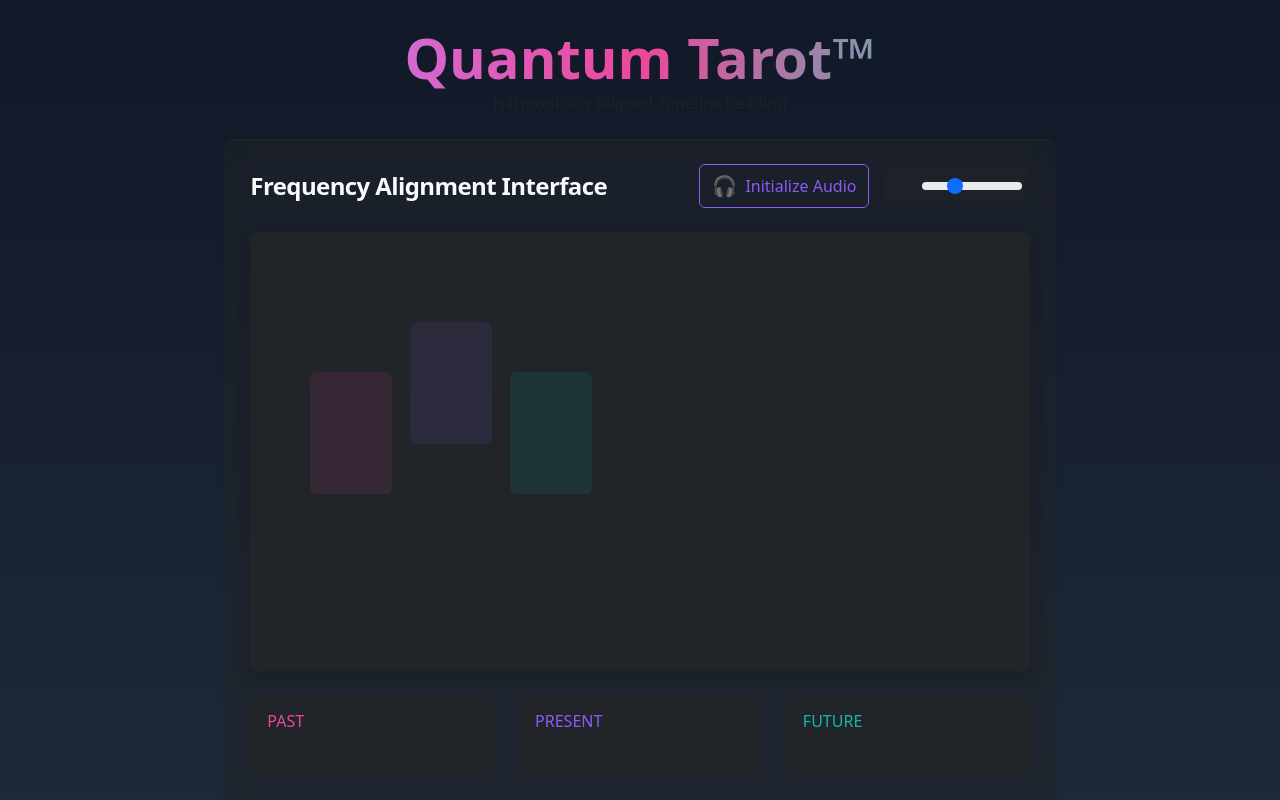
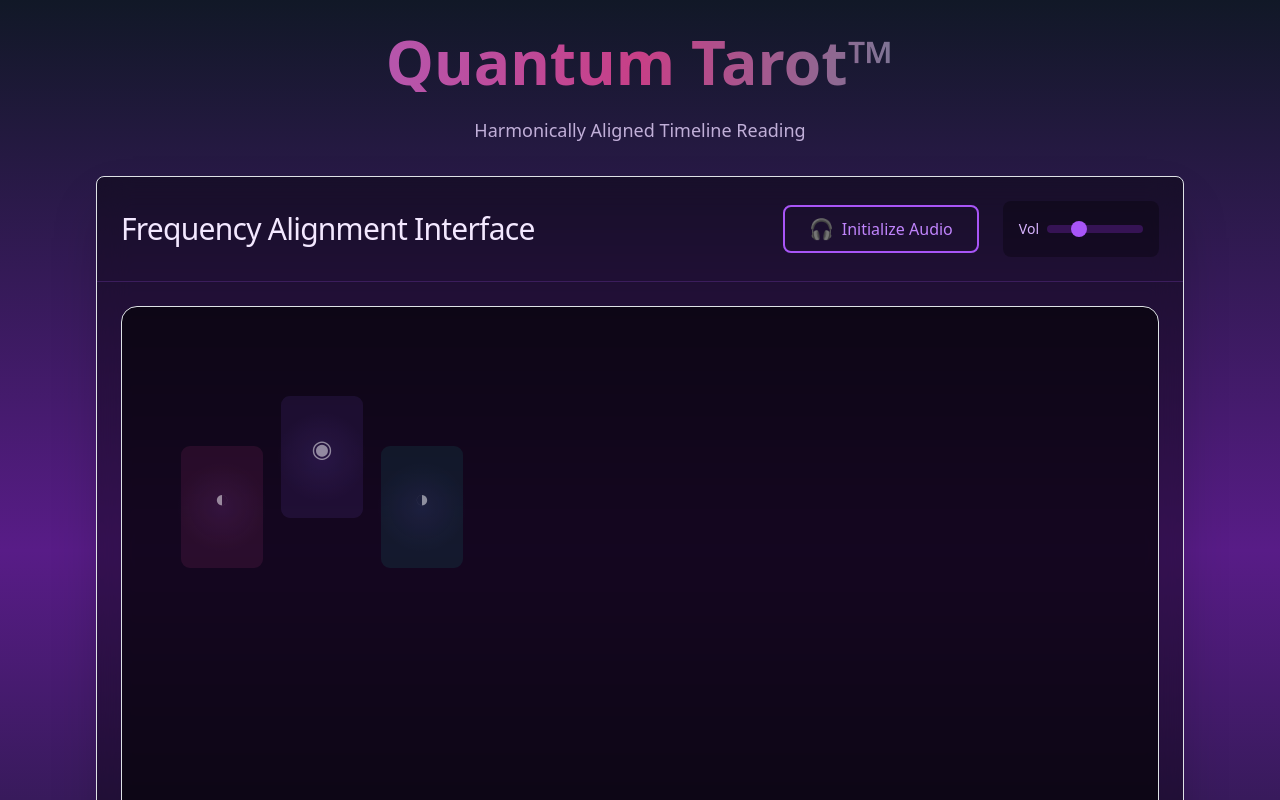
Before and after one commit to DevGruGold/quantum-tarot-game, a React (Vite) app: page / in a window 1280 px wide. Shown: the top 800 px of the page. Built offline with nearby package versions, Linux system fonts and the light colour scheme.

Commit message:
Update UI components
Refactor and enhance the user interface for improved aesthetics and functionality.
[skip gpt_engineer]

```diff
--- a/src/components/QuantumTarot.tsx
+++ b/src/components/QuantumTarot.tsx
@@ -170,54 +170,57 @@ const QuantumTarot = () => {
   }, []);
 
   return (
-    <div className="container-fluid min-vh-100 bg-gradient-to-b from-gray-900 to-gray-800 text-light py-4">
-      <div className="row justify-content-center mb-4">
-        <div className="col-12 col-md-10 col-lg-8 text-center">
-          <h1 className="display-4 fw-bold bg-clip-text text-transparent bg-gradient-to-r from-purple-400 via-pink-500 to-teal-400">
+    <div className="min-h-screen bg-gradient-to-b from-gray-900 via-purple-900 to-gray-900 text-light py-8 px-4">
+      <div className="container mx-auto max-w-6xl">
+        <div className="text-center mb-8">
+          <h1 className="text-5xl md:text-6xl font-bold bg-clip-text text-transparent bg-gradient-to-r from-purple-400 via-pink-500 to-teal-400 mb-4 quantum-pulse">
             Quantum Tarot™
           </h1>
-          <p className="text-muted">
+          <p className="text-lg text-purple-200 opacity-80">
             Harmonically Aligned Timeline Reading
           </p>
         </div>
-      </div>
 
-      <div className="row justify-content-center">
-        <div className="col-12 col-md-10 col-lg-8">
-          <Card className="bg-dark bg-opacity-50 backdrop-blur border-dark">
-            <CardHeader>
-              <div className="d-flex justify-content-between align-items-center flex-wrap gap-3">
-                <CardTitle className="h4 text-light mb-0">
+        <Card className="bg-black/40 backdrop-blur-lg border border-purple-500/20 shadow-2xl">
+          <CardHeader className="border-b border-purple-500/20">
+            <div className="flex flex-col md:flex-row justify-between items-center gap-4">
+              <CardTitle className="text-2xl md:text-3xl text-purple-100 font-light">
                 Frequency Alignment Interface
               </CardTitle>
-                <div className="d-flex align-items-center gap-3">
+              <div className="flex items-center gap-4">
                 <button
                   onClick={initializeAudio}
-                    className="btn btn-outline-purple d-flex align-items-center gap-2"
+                  className="btn-outline-purple px-4 py-2 rounded-lg flex items-center gap-2 transition-all hover:bg-purple-600 hover:text-white"
                 >
-                    <span className="fs-5">🎧</span>
+                  <span className="text-xl">🎧</span>
                   <span>{audioInitialized ? "Audio Ready" : "Initialize Audio"}</span>
                 </button>
-                  <div className="d-flex align-items-center gap-2 bg-dark bg-opacity-50 rounded p-2">
-                    <span className="small text-muted">Vol</span>
+                <div className="flex items-center gap-2 bg-black/30 rounded-lg p-3">
+                  <span className="text-sm text-purple-300">Vol</span>
                   <input
                     type="range"
                     min="0"
                     max="100"
                     value={volume * 100}
                     onChange={(e) => setVolume(Number(e.target.value) / 100)}
-                      className="form-range"
-                      style={{ width: '100px' }}
+                    className="form-range w-24"
                   />
                 </div>
               </div>
             </div>
           </CardHeader>
 
-            <CardContent>
-              <div className="d-flex flex-column gap-4">
-                <div className="position-relative ratio ratio-16x9 bg-dark rounded-3 overflow-hidden border border-dark shadow">
+          <CardContent className="p-6">
+            <div className="space-y-8">
+              <div className="relative aspect-[16/9] bg-black/60 rounded-2xl overflow-hidden border border-purple-500/20 shadow-inner">
                 <svg width="100%" height="100%" preserveAspectRatio="xMidYMid meet">
+                  <defs>
+                    <radialGradient id="cardGlow" cx="50%" cy="50%" r="50%" fx="50%" fy="50%">
+                      <stop offset="0%" stopColor="rgba(139, 92, 246, 0.3)" />
+                      <stop offset="100%" stopColor="rgba(139, 92, 246, 0)" />
+                    </radialGradient>
+                  </defs>
+
                   {positions.map((pos) => {
                     const vibration = selectedPosition?.id === pos.id
                       ? Math.sin(time * pos.baseFreq/100) * 5
@@ -228,19 +231,27 @@ const QuantumTarot = () => {
                         key={pos.id}
                         transform={`translate(${pos.x + vibration}, ${pos.y})`}
                         onClick={() => handlePositionSelect(pos)}
-                          className="cursor-pointer"
-                          style={{ transition: 'transform 0.3s ease' }}
+                        className="cursor-pointer transition-transform duration-300 hover:scale-105"
                       >
+                        {/* Background glow */}
+                        <circle
+                          r="45"
+                          fill="url(#cardGlow)"
+                          opacity={selectedPosition?.id === pos.id ? "1" : "0.3"}
+                        />
+
+                        {/* Card rectangle */}
                         <rect
                           x="-40"
                           y="-60"
                           width="80"
                           height="120"
-                            rx="6"
+                          rx="8"
                           fill={pos.color}
-                            opacity={cardData[pos.id] ? "0.8" : selectedPosition?.id === pos.id ? "0.4" : "0.1"}
+                          opacity={cardData[pos.id] ? "0.9" : selectedPosition?.id === pos.id ? "0.4" : "0.1"}
                           stroke={pos.color}
                           strokeWidth="2"
+                          className="shadow-lg"
                         />
 
                         {selectedPosition?.id === pos.id && !cardData[pos.id] && (
@@ -249,44 +260,57 @@ const QuantumTarot = () => {
                               r={25 + Math.sin(time * 5) * 8}
                               fill="none"
                               stroke={pos.color}
-                                strokeWidth="1.5"
-                                opacity="0.3"
+                              strokeWidth="2"
+                              opacity="0.4"
                             >
                               <animate
                                 attributeName="r"
-                                  values="25;32;25"
-                                  dur="1.5s"
+                                values="25;35;25"
+                                dur="2s"
                                 repeatCount="indefinite"
                               />
                             </circle>
 
+                            {/* Progress bar */}
+                            <g transform="translate(0, 45)">
                               <rect
                                 x="-25"
-                                y="45"
+                                y="0"
                                 width="50"
-                                height="5"
+                                height="4"
+                                rx="2"
                                 fill="none"
                                 stroke={pos.color}
-                                strokeWidth="1.5"
+                                strokeWidth="1"
+                                opacity="0.3"
                               />
                               <rect
                                 x="-25"
-                                y="45"
+                                y="0"
                                 width={50 * resonanceLevel}
-                                height="5"
+                                height="4"
+                                rx="2"
                                 fill={pos.color}
                                 opacity="0.8"
+                              >
+                                <animate
+                                  attributeName="opacity"
+                                  values="0.6;1;0.6"
+                                  dur="1.5s"
+                                  repeatCount="indefinite"
                                 />
+                              </rect>
+                            </g>
                           </>
                         )}
 
-                          {cardData[pos.id] && (
+                        {cardData[pos.id] ? (
                           <>
                             <text
                               y="-30"
                               textAnchor="middle"
                               fill="white"
-                                fontSize="12"
+                              fontSize="14"
                               className="font-bold"
                             >
                               {cardData[pos.id].name}
@@ -295,12 +319,22 @@ const QuantumTarot = () => {
                               y="0"
                               textAnchor="middle"
                               fill="white"
-                                fontSize="10"
-                                opacity="0.8"
+                              fontSize="24"
+                              opacity="0.9"
                             >
                               {pos.icon}
                             </text>
                           </>
+                        ) : (
+                          <text
+                            y="0"
+                            textAnchor="middle"
+                            fill="white"
+                            fontSize="24"
+                            opacity={selectedPosition?.id === pos.id ? "0.9" : "0.5"}
+                          >
+                            {pos.icon}
+                          </text>
                         )}
                       </g>
                     );
@@ -308,41 +342,39 @@ const QuantumTarot = () => {
                 </svg>
               </div>
 
-                <div className="row g-4">
+              <div className="grid grid-cols-1 md:grid-cols-3 gap-6">
                 {positions.map(pos => (
-                    <div key={pos.id} className="col-12 col-md-4">
+                  <div key={pos.id} className="card-container">
                     <div
-                        className={`card h-100 border ${
+                      className={`card h-full border rounded-xl p-6 backdrop-blur-sm transition-all ${
                         selectedPosition?.id === pos.id
-                            ? 'bg-dark bg-opacity-80 border-secondary'
-                            : 'bg-dark bg-opacity-20 border-dark'
+                          ? 'bg-purple-900/40 border-purple-500/50 shadow-lg shadow-purple-500/20'
+                          : 'bg-black/20 border-purple-500/10 hover:border-purple-500/30'
                       }`}
                     >
-                        <div className="card-body">
-                          <h5 className="card-title" style={{ color: pos.color }}>
+                      <h3 className="text-xl font-semibold mb-4" style={{ color: pos.color }}>
                         {pos.id.toUpperCase()}
-                          </h5>
+                      </h3>
 
                       {cardData[pos.id] ? (
-                            <div className="d-flex flex-column gap-2">
-                              <div className="fw-bold text-white">
+                        <div className="space-y-3">
+                          <div className="text-lg font-bold text-white">
                             {cardData[pos.id].name}
                           </div>
-                              <div className="small text-purple-300">
+                          <div className="text-sm text-purple-300">
                             {cardData[pos.id].quantum}
                           </div>
-                              <div className="small text-info">
+                          <div className="text-sm text-teal-300">
                             {cardData[pos.id].astro}
                           </div>
                         </div>
                       ) : (
-                            <p className="card-text text-muted small mb-0">
+                        <p className="text-purple-200/60 text-sm">
                           {selectedPosition?.id === pos.id
                             ? `Aligning to ${pos.baseFreq}Hz...`
                             : pos.description}
                         </p>
                       )}
-                        </div>
                     </div>
                   </div>
                 ))}
@@ -352,7 +384,6 @@ const QuantumTarot = () => {
         </Card>
       </div>
     </div>
-    </div>
   );
 };
 
--- a/src/index.css
+++ b/src/index.css
@@ -62,7 +62,7 @@
 @keyframes quantum-pulse {
   0%, 100% {
     transform: scale(1);
-    opacity: 0.5;
+    opacity: 0.8;
   }
   50% {
     transform: scale(1.05);
@@ -71,7 +71,7 @@
 }
 
 .quantum-pulse {
-  animation: quantum-pulse 2s ease-in-out infinite;
+  animation: quantum-pulse 3s ease-in-out infinite;
 }
 
 /* Smooth transitions */
@@ -80,37 +80,46 @@
 }
 
 /* Enhanced card hover effects */
+.card-container {
+  perspective: 1000px;
+}
+
 .card {
-  transition: transform 0.3s ease, box-shadow 0.3s ease;
+  transition: all 0.4s cubic-bezier(0.4, 0, 0.2, 1);
+  transform-style: preserve-3d;
 }
 
 .card:hover {
-  transform: translateY(-4px);
-  box-shadow: 0 8px 24px rgba(139, 92, 246, 0.25);
+  transform: translateY(-8px) rotateX(4deg);
+  box-shadow:
+    0 20px 40px -10px rgba(139, 92, 246, 0.3),
+    0 0 20px -5px rgba(139, 92, 246, 0.2);
 }
 
-/* Bootstrap overrides and custom styles */
+/* Form elements styling */
 .btn-outline-purple {
-  border-color: #8B5CF6;
-  color: #8B5CF6;
-}
-
-.btn-outline-purple:hover {
-  background-color: #8B5CF6;
-  color: white;
+  @apply border-2 border-purple-500 text-purple-400 hover:bg-purple-500 hover:text-white transition-all duration-300;
 }
 
 .form-range {
-  accent-color: #8B5CF6;
+  @apply appearance-none bg-transparent cursor-pointer;
 }
 
-/* Responsive card adjustments */
+.form-range::-webkit-slider-thumb {
+  @apply appearance-none w-4 h-4 rounded-full bg-purple-500 border-2 border-purple-300 cursor-pointer;
+}
+
+.form-range::-webkit-slider-runnable-track {
+  @apply bg-purple-900/50 rounded-full h-2;
+}
+
+/* Responsive adjustments */
 @media (max-width: 768px) {
   .card {
-    margin-bottom: 1rem;
+    @apply mb-4;
   }
 
   .display-4 {
-    font-size: 2rem;
+    @apply text-3xl;
   }
 }
```
Lines whose indentation alone changed are shown as unchanged.
